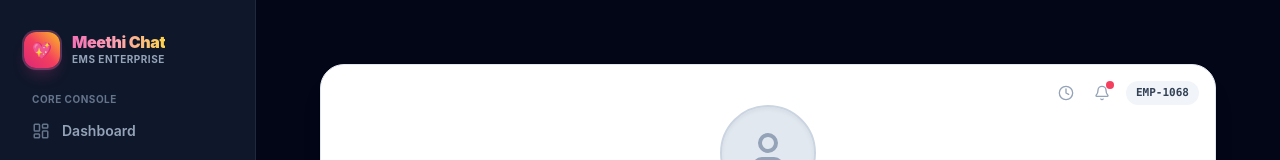
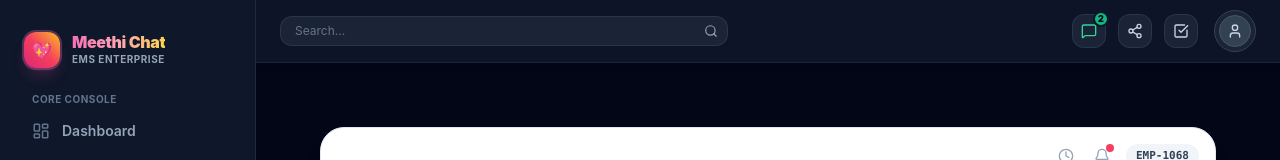
Before and after one commit to yarovoicechat-ai/yaroadminpanel, a Next.js app: page /admin in a window 1280 px wide. Shown: the top 160 px of the page. Built offline with nearby package versions, Linux system fonts and the light colour scheme; no server answers.

Commit message:
feat: TopHeader navigation bar matching reference design across all role layouts

```diff
--- a/app/(admin)/layout.tsx
+++ b/app/(admin)/layout.tsx
@@ -1,14 +1,18 @@
 'use client';
 
 import Sidebar from '@/components/layout/Sidebar';
+import TopHeader from '@/components/layout/TopHeader';
 
 export default function AdminLayout({ children }: { children: React.ReactNode }) {
     return (
         <div className="flex h-screen overflow-hidden bg-slate-950 text-slate-100">
             <Sidebar />
-            <main className="flex-1 overflow-y-auto w-full p-4 pt-16 md:p-8 md:pt-8 relative">
-                {children}
-            </main>
+            <div className="flex-1 flex flex-col overflow-hidden">
+                <TopHeader />
+                <main className="flex-1 overflow-y-auto w-full p-4 md:p-8 relative">
+                    {children}
+                </main>
+            </div>
         </div>
     );
 }
--- a/app/(agency)/layout.tsx
+++ b/app/(agency)/layout.tsx
@@ -1,14 +1,18 @@
 'use client';
 
 import Sidebar from '@/components/layout/Sidebar';
+import TopHeader from '@/components/layout/TopHeader';
 
 export default function AgencyLayout({ children }: { children: React.ReactNode }) {
     return (
         <div className="flex h-screen overflow-hidden bg-slate-950 text-slate-100">
             <Sidebar />
-            <main className="flex-1 overflow-y-auto w-full p-4 pt-16 md:p-8 md:pt-8 relative">
-                {children}
-            </main>
+            <div className="flex-1 flex flex-col overflow-hidden">
+                <TopHeader />
+                <main className="flex-1 overflow-y-auto w-full p-4 md:p-8 relative">
+                    {children}
+                </main>
+            </div>
         </div>
     );
 }
--- a/app/(customer-service)/layout.tsx
+++ b/app/(customer-service)/layout.tsx
@@ -1,14 +1,18 @@
 'use client';
 
 import Sidebar from '@/components/layout/Sidebar';
+import TopHeader from '@/components/layout/TopHeader';
 
 export default function CustomerServiceLayout({ children }: { children: React.ReactNode }) {
     return (
         <div className="flex h-screen overflow-hidden bg-slate-950 text-slate-100">
             <Sidebar />
-            <main className="flex-1 overflow-y-auto w-full p-4 pt-16 md:p-8 md:pt-8 relative">
-                {children}
-            </main>
+            <div className="flex-1 flex flex-col overflow-hidden">
+                <TopHeader />
+                <main className="flex-1 overflow-y-auto w-full p-4 md:p-8 relative">
+                    {children}
+                </main>
+            </div>
         </div>
     );
 }
--- a/app/(operator)/layout.tsx
+++ b/app/(operator)/layout.tsx
@@ -1,14 +1,18 @@
 'use client';
 
 import Sidebar from '@/components/layout/Sidebar';
+import TopHeader from '@/components/layout/TopHeader';
 
 export default function OperatorLayout({ children }: { children: React.ReactNode }) {
     return (
         <div className="flex h-screen overflow-hidden bg-slate-950 text-slate-100">
             <Sidebar />
-            <main className="flex-1 overflow-y-auto w-full p-4 pt-16 md:p-8 md:pt-8 relative">
-                {children}
-            </main>
+            <div className="flex-1 flex flex-col overflow-hidden">
+                <TopHeader />
+                <main className="flex-1 overflow-y-auto w-full p-4 md:p-8 relative">
+                    {children}
+                </main>
+            </div>
         </div>
     );
 }
--- a/app/(owner)/layout.tsx
+++ b/app/(owner)/layout.tsx
@@ -1,14 +1,18 @@
 'use client';
 
 import Sidebar from '@/components/layout/Sidebar';
+import TopHeader from '@/components/layout/TopHeader';
 
 export default function OwnerLayout({ children }: { children: React.ReactNode }) {
     return (
         <div className="flex h-screen overflow-hidden bg-slate-950 text-slate-100">
             <Sidebar />
-            <main className="flex-1 overflow-y-auto w-full p-4 pt-16 md:p-8 md:pt-8 relative">
-                {children}
-            </main>
+            <div className="flex-1 flex flex-col overflow-hidden">
+                <TopHeader />
+                <main className="flex-1 overflow-y-auto w-full p-4 md:p-8 relative">
+                    {children}
+                </main>
+            </div>
         </div>
     );
 }
--- a/app/(seller)/layout.tsx
+++ b/app/(seller)/layout.tsx
@@ -1,6 +1,7 @@
 'use client';
 
 import Sidebar from '@/components/layout/Sidebar';
+import TopHeader from '@/components/layout/TopHeader';
 import { Badge } from '@/components/ui/Badge';
 import { Gem, ShieldCheck } from 'lucide-react';
 
@@ -8,7 +9,9 @@ export default function SellerLayout({ children }: { children: React.ReactNode }
     return (
         <div className="flex h-screen overflow-hidden bg-slate-950 text-slate-100">
             <Sidebar />
-            <main className="flex-1 overflow-y-auto w-full p-4 pt-16 md:p-8 md:pt-6 relative">
+            <div className="flex-1 flex flex-col overflow-hidden">
+                <TopHeader />
+                <main className="flex-1 overflow-y-auto w-full p-4 md:p-8 relative">
                 {/* Seller Portal Header Indicator */}
                 <div className="mb-6 pb-4 border-b border-slate-800/80 flex flex-wrap items-center justify-between gap-4">
                     <div className="flex items-center gap-3">
@@ -36,5 +39,6 @@ export default function SellerLayout({ children }: { children: React.ReactNode }
                 {children}
             </main>
         </div>
-    );
+    </div>
+);
 }
--- a/app/(super-admin)/layout.tsx
+++ b/app/(super-admin)/layout.tsx
@@ -1,14 +1,18 @@
 'use client';
 
 import Sidebar from '@/components/layout/Sidebar';
+import TopHeader from '@/components/layout/TopHeader';
 
 export default function SuperAdminLayout({ children }: { children: React.ReactNode }) {
     return (
         <div className="flex h-screen overflow-hidden bg-slate-950 text-slate-100">
             <Sidebar />
-            <main className="flex-1 overflow-y-auto w-full p-4 pt-16 md:p-8 md:pt-8 relative">
-                {children}
-            </main>
+            <div className="flex-1 flex flex-col overflow-hidden">
+                <TopHeader />
+                <main className="flex-1 overflow-y-auto w-full p-4 md:p-8 relative">
+                    {children}
+                </main>
+            </div>
         </div>
     );
 }
--- /dev/null
+++ b/components/layout/TopHeader.tsx
@@ -0,0 +1,140 @@
+'use client';
+
+import { useState } from 'react';
+import { useAuth } from '@/contexts/AuthContext';
+import { useRouter } from 'next/navigation';
+import { toast } from 'sonner';
+import { Search, MessageSquare, Share2, CheckSquare, User, LogOut, Settings, ChevronDown, Menu } from 'lucide-react';
+import Link from 'next/link';
+
+export default function TopHeader() {
+  const { user, logout } = useAuth();
+  const router = useRouter();
+  const [searchQuery, setSearchQuery] = useState('');
+  const [isProfileOpen, setIsProfileOpen] = useState(false);
+
+  const handleSearchSubmit = (e: React.FormEvent) => {
+    e.preventDefault();
+    if (!searchQuery.trim()) return;
+    toast.info(`Searching for "${searchQuery}"...`);
+    router.push(`/users?search=${encodeURIComponent(searchQuery)}`);
+  };
+
+  const handleShareLink = () => {
+    if (typeof window !== 'undefined') {
+      navigator.clipboard.writeText(window.location.href);
+      toast.success('Portal link copied to clipboard!');
+    }
+  };
+
+  const userName = user?.name || 'Shivansh Bajpeyi';
+  const userRole = user?.role || 'admin';
+  const userAvatar = (user as any)?.profilePhoto || (user as any)?.avatar;
+
+  return (
+    <header className="w-full bg-slate-900/90 backdrop-blur-md border-b border-slate-800/80 px-4 md:px-6 py-2.5 flex items-center justify-between sticky top-0 z-30 shadow-md">
+      {/* Left Section: Menu & Search */}
+      <div className="flex items-center gap-3 md:gap-4 flex-1">
+        <form onSubmit={handleSearchSubmit} className="relative max-w-md w-full">
+          <div className="relative flex items-center">
+            <input
+              type="text"
+              value={searchQuery}
+              onChange={(e) => setSearchQuery(e.target.value)}
+              placeholder="Search..."
+              className="w-full bg-slate-800/80 border border-slate-700/60 text-slate-200 placeholder-slate-500 rounded-xl pl-3.5 pr-9 py-1.5 text-xs focus:outline-none focus:ring-2 focus:ring-indigo-500/50 focus:border-indigo-500 transition-all"
+            />
+            <button type="submit" className="absolute right-2.5 text-slate-400 hover:text-white transition-colors">
+              <Search className="w-3.5 h-3.5" />
+            </button>
+          </div>
+        </form>
+      </div>
+
+      {/* Right Section: Actions & User Avatar */}
+      <div className="flex items-center gap-2 md:gap-3">
+        {/* Chat Notification Icon */}
+        <Link
+          href="/messages/system"
+          className="relative p-2 rounded-xl bg-slate-800/80 hover:bg-emerald-600/20 text-emerald-400 hover:text-emerald-300 border border-slate-700/60 hover:border-emerald-500/40 transition-all group"
+          title="System Chat & Notifications"
+        >
+          <MessageSquare className="w-4 h-4" />
+          <span className="absolute -top-1 -right-1 w-4 h-4 rounded-full bg-emerald-500 text-[9px] font-black text-slate-950 flex items-center justify-center border-2 border-slate-900">
+            2
+          </span>
+        </Link>
+
+        {/* Share Button */}
+        <button
+          onClick={handleShareLink}
+          className="p-2 rounded-xl bg-slate-800/80 hover:bg-slate-700 text-slate-300 hover:text-white border border-slate-700/60 transition-all"
+          title="Share Portal Link"
+        >
+          <Share2 className="w-4 h-4" />
+        </button>
+
+        {/* Tasks Button */}
+        <Link
+          href="/tasks"
+          className="p-2 rounded-xl bg-slate-800/80 hover:bg-slate-700 text-slate-300 hover:text-white border border-slate-700/60 transition-all"
+          title="Task Management"
+        >
+          <CheckSquare className="w-4 h-4" />
+        </Link>
+
+        {/* User Profile Avatar Dropdown */}
+        <div className="relative ml-1">
+          <button
+            onClick={() => setIsProfileOpen(!isProfileOpen)}
+            className="flex items-center gap-2 p-1 rounded-full bg-slate-800/80 border border-slate-700 hover:border-indigo-500/50 transition-all focus:outline-none"
+          >
+            <div className="w-8 h-8 rounded-full bg-slate-700 border border-slate-600 flex items-center justify-center overflow-hidden">
+              {userAvatar ? (
+                <img src={userAvatar} alt={userName} className="w-full h-full object-cover" />
+              ) : (
+                <User className="w-4 h-4 text-slate-300" />
+              )}
+            </div>
+          </button>
+
+          {/* Profile Dropdown Menu */}
+          {isProfileOpen && (
+            <div className="absolute right-0 mt-2 w-56 bg-slate-900 border border-slate-800 rounded-2xl shadow-2xl p-2 z-50 text-xs space-y-1">
+              <div className="px-3 py-2 border-b border-slate-800">
+                <p className="font-bold text-white truncate">{userName}</p>
+                <p className="text-[10px] font-semibold text-indigo-400 uppercase tracking-wider mt-0.5">{userRole}</p>
+              </div>
+
+              <Link
+                href="/profile"
+                onClick={() => setIsProfileOpen(false)}
+                className="flex items-center gap-2 px-3 py-2 rounded-xl text-slate-300 hover:bg-slate-800 hover:text-white transition-colors"
+              >
+                <User className="w-3.5 h-3.5 text-indigo-400" />
+                <span>My Profile</span>
+              </Link>
+
+              <Link
+                href="/settings"
+                onClick={() => setIsProfileOpen(false)}
+                className="flex items-center gap-2 px-3 py-2 rounded-xl text-slate-300 hover:bg-slate-800 hover:text-white transition-colors"
+              >
+                <Settings className="w-3.5 h-3.5 text-indigo-400" />
+                <span>Settings</span>
+              </Link>
+
+              <button
+                onClick={() => { setIsProfileOpen(false); logout(); }}
+                className="w-full flex items-center gap-2 px-3 py-2 rounded-xl text-rose-400 hover:bg-rose-500/10 transition-colors text-left"
+              >
+                <LogOut className="w-3.5 h-3.5 text-rose-400" />
+                <span>Sign Out</span>
+              </button>
+            </div>
+          )}
+        </div>
+      </div>
+    </header>
+  );
+}
```
Also changed, not shown: app/(dashboard)/layout.tsx (+10 -6 lines).
